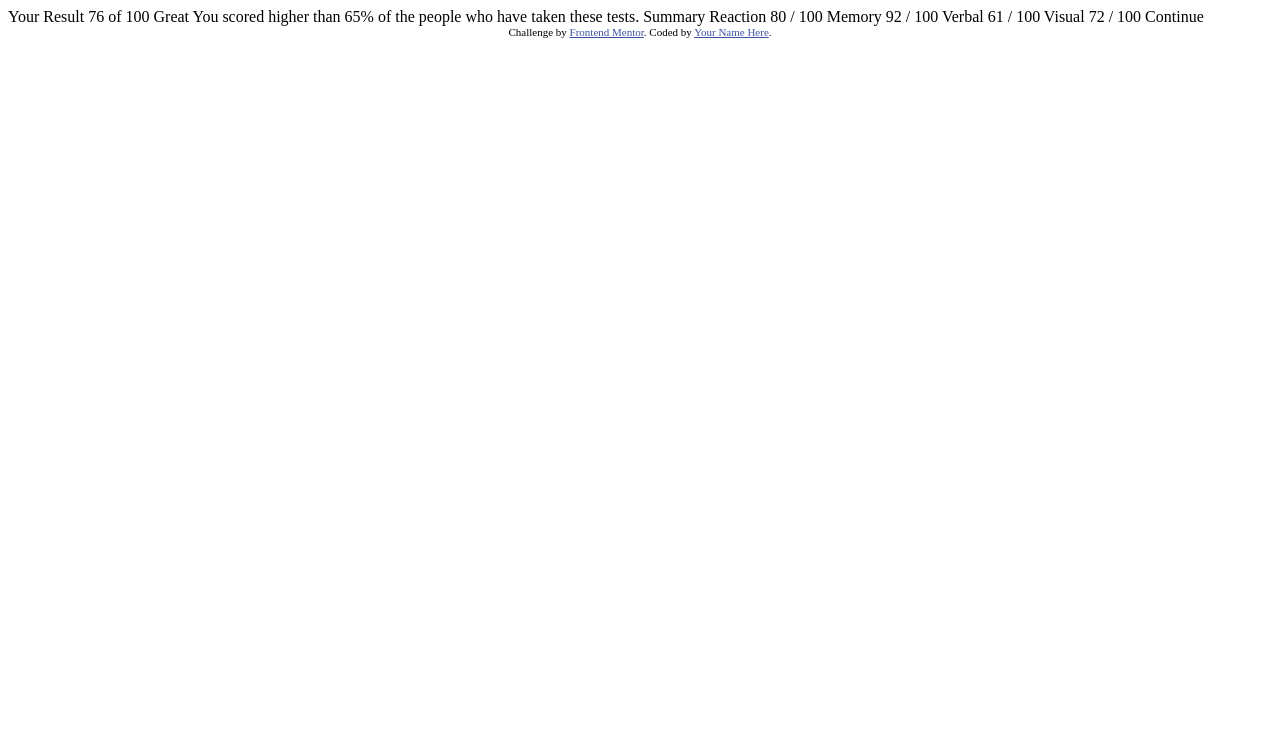
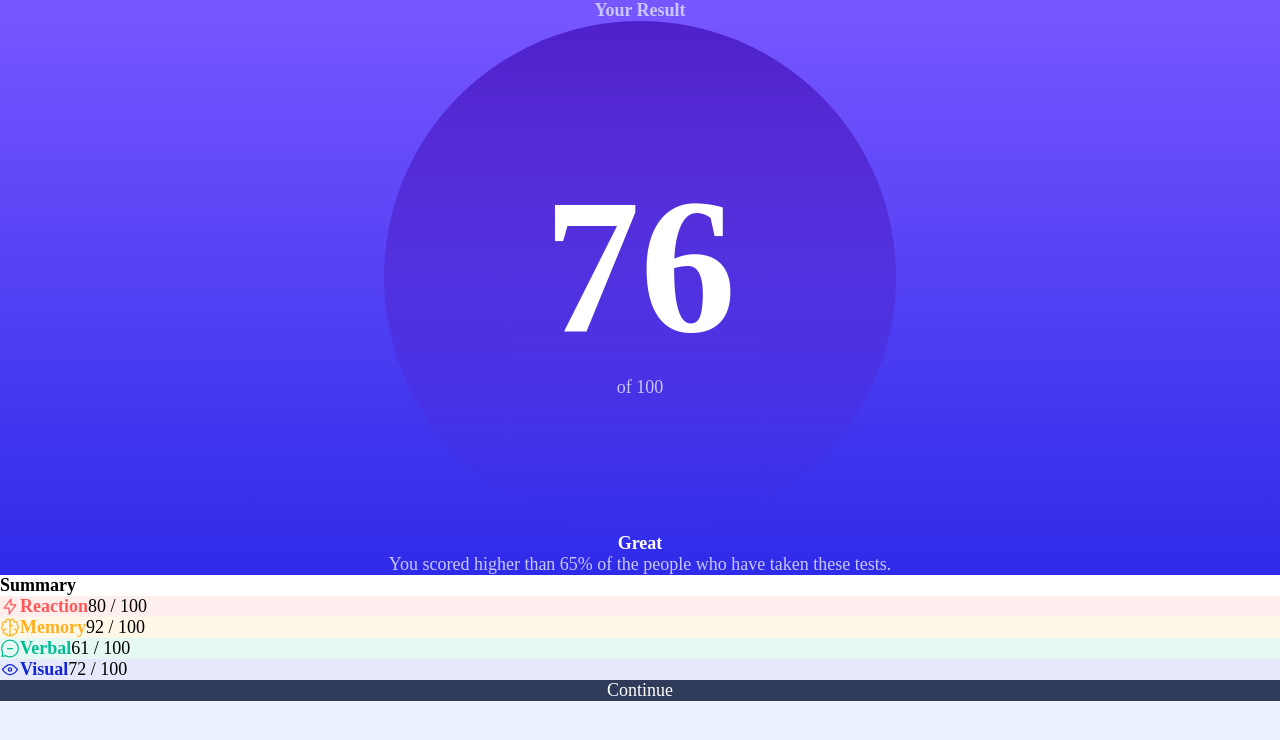
Before and after one commit to jorgecorderozx/frontendmentor-results-summary, a plain HTML site: page index.html in a window 1280 px wide. Drawn offline with Linux system fonts and the light colour scheme.

Commit message:
Basic color and stylization

```diff
--- a/index.html
+++ b/index.html
@@ -1,47 +1,70 @@
 <!DOCTYPE html>
 <html lang="en">
+
 <head>
   <meta charset="UTF-8">
-  <meta name="viewport" content="width=device-width, initial-scale=1.0"> <!-- displays site properly based on user's device -->
+  <meta name="viewport" content="width=device-width, initial-scale=1.0">
+  <!-- displays site properly based on user's device -->
 
   <link rel="icon" type="image/png" sizes="32x32" href="./assets/images/favicon-32x32.png">
-
+  <link rel="stylesheet" href="styles.css">
+  <link rel="preconnect" href="https://fonts.googleapis.com">
+  <link rel="preconnect" href="https://fonts.gstatic.com" crossorigin>
+  <link href="https://fonts.googleapis.com/css2?family=Raleway:ital,wght@0,100..900;1,100..900&display=swap"
+    rel="stylesheet">
   <title>Frontend Mentor | Results summary component</title>
 
-  <!-- Feel free to remove these styles or customise in your own stylesheet 👍 -->
-  <style>
-    .attribution { font-size: 11px; text-align: center; }
-    .attribution a { color: hsl(228, 45%, 44%); }
-  </style>
 </head>
+
 <body>
 
-  Your Result
-  76
-  of 100
+  <main class="card flex">
+    <section class="resultCard card flex">
+      <p class="resultTitle">Your Result</p>
+      <div class="circle flex">
+        <span class="result">76</span>
+        <p>of 100</p>
+      </div>
+      <h2>Great</h2>
+      <p>You scored higher than 65% of the people who have taken these tests.</p>
+    </section>
 
-  Great
-  You scored higher than 65% of the people who have taken these tests.
+    <section class="summary card flex">
+      <h2>Summary</h2>
+      <ul class="flex">
+        <li class="flex">
+          <div class="flex">
+            <img src="assets/images/icon-reaction.svg">
+            <p class="quality reaction">Reaction</p>
+          </div>
+          <span class="rating">80 / 100</span>
+        </li>
+        <li class="flex">
+          <div class="flex">
+            <img src="assets/images/icon-memory.svg">
+            <p class="quality memory">Memory</p>
+          </div>
+          <span class="rating">92 / 100</span>
+        </li>
+        <li class="flex">
+          <div class="flex">
+            <img src="assets/images/icon-verbal.svg">
+            <p class="quality verbal">Verbal</p>
+          </div>
+          <span class="rating">61 / 100</span>
+        </li>
+        <li class="flex">
+          <div class="flex">
+            <img src="assets/images/icon-visual.svg">
+            <p class="quality visual">Visual</p>
+          </div>
+          <span class="rating">72 / 100</span>
+        </li>
+      </ul>
+      <button>Continue</button>
+    </section>
+  </main>
 
-  Summary
+</body>
 
-  Reaction
-  80 / 100
-
-  Memory
-  92 / 100
-
-  Verbal
-  61 / 100
-
-  Visual
-  72 / 100
-
-  Continue
-
-  <div class="attribution">
-    Challenge by <a href="https://www.frontendmentor.io?ref=challenge" target="_blank">Frontend Mentor</a>.
-    Coded by <a href="#">Your Name Here</a>.
-  </div>
-</body>
 </html>
--- /dev/null
+++ b/styles.css
@@ -0,0 +1,121 @@
+:root{
+    --light-red: hsl(0, 100%, 67%);
+    --orange-yellow: hsl(39, 100%, 56%);
+    --green-teal:  hsl(166, 100%, 37%);
+    --cobalt-blue: hsl(234, 85%, 45%);
+    --light-slate-blue:hsl(252, 100%, 67%);
+    --light-royal-blue: hsl(241, 81%, 54%);
+    --violet-blue-circle: hsla(256, 72%, 46%, 1);
+    --persian-blue-circle:  hsla(241, 72%, 46%, 0);
+    --white: hsl(0, 0%, 100%);
+    --pale-blue: hsl(221, 100%, 96%);
+    --light-lavender: hsl(241, 100%, 89%);
+    --dark-gray-blue: hsl(224, 30%, 27%);
+
+}
+
+* {
+    font-size: 18px;
+    font-family: Hanken Grotesk, "sans serif";
+    margin: 0;
+    padding: 0;
+    box-sizing: border-box;
+}
+
+.flex {
+    display: flex;
+}
+
+
+main, .resultCard, .summary, ul {
+    flex-direction: column;
+}
+
+body {
+    background-color: var(--pale-blue);
+}
+
+main {
+    background-color: var(--white);
+}
+
+.resultCard {
+    background-image: linear-gradient(to bottom, var(--light-slate-blue), var(--light-royal-blue));
+    align-items: center;
+}
+
+.resultCard p {
+    text-align: center;
+}
+
+.circle {
+    width: 40vw;
+    height: 40vw;
+    background-image: linear-gradient(to bottom, var(--violet-blue-circle), var(--persian-blue-circle));
+    justify-content: center;
+    align-items: center;
+    border-radius: 50%;
+    flex-direction: column;
+}
+
+.result{
+    font-size: 15vw;
+    font-weight: 800;
+}
+
+.resultCard h2, .result, button {
+    color: var(--white);
+}
+
+.resultTitle, .resultCard > p, .circle p {
+    color: var(--light-lavender);
+}
+
+.resultTitle, .resultCard h2{
+    font-weight: 800;
+}
+
+ul {
+    list-style-type: none;
+}
+
+.quality {
+    font-weight: 700;
+}
+
+li:nth-child(1){
+    background-color: color-mix(in srgb, var(--light-red), transparent 90%);
+}
+
+.reaction {
+    color: var(--light-red);
+}
+
+li:nth-child(2) {
+    background-color: color-mix(in srgb, var(--orange-yellow), transparent 90%);
+}
+
+.memory{
+    color: var(--orange-yellow);
+}
+
+li:nth-child(3){
+    background-color: color-mix(in srgb, var(--green-teal), transparent 90%);
+}
+
+.verbal{
+    color: var(--green-teal);
+}
+
+li:nth-child(4){
+    background-color: color-mix(in srgb, var(--cobalt-blue), transparent 90%);
+}
+
+.visual{
+    color: var(--cobalt-blue)
+}
+
+button {
+    background-color: var(--dark-gray-blue);
+    border: none
+}
```
